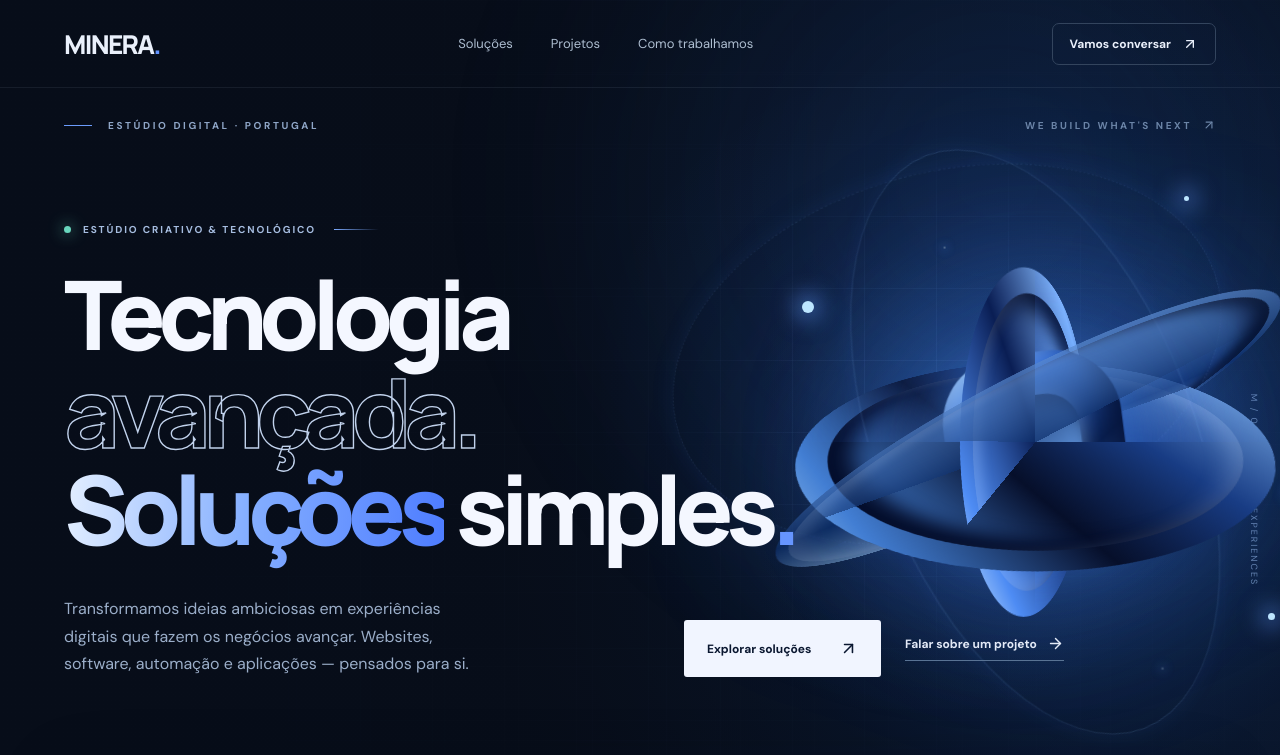
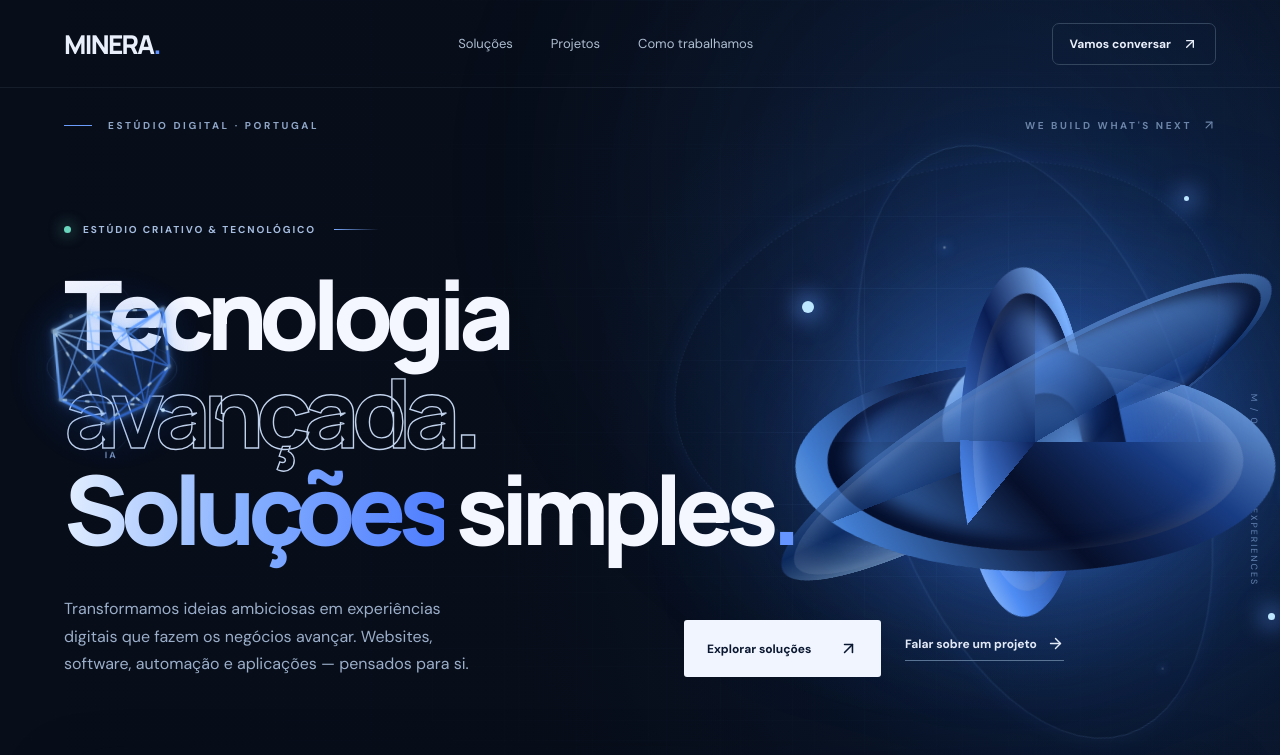
Before and after one commit to antoniomanuel121-lang/WebsiteMinera, a React (Vite) app: page / in a window 1280 px wide. Shown: the top 755 px of the page. Built offline with nearby package versions, Linux system fonts and the light colour scheme; a web font is replaced by a local one.

Commit message:
Add files via upload

```diff
--- a/src/App.tsx
+++ b/src/App.tsx
@@ -14,35 +14,45 @@ const offerings = [
    It is separate from the original Hero rings, which are intentionally unchanged. */
 type Point = [number, number];
 const digitalShapes: Point[][][] = [
-  // Core: three faceted, orbit-like paths.
+  // Living seed: faceted energy crystal with inner diagonals.
   [
-    [[50,7],[76,17],[93,44],[83,77],[50,94],[18,78],[7,48],[22,19],[50,7]],
-    [[50,7],[50,94],[7,48],[93,44],[50,7],[18,78],[83,77],[50,94],[50,7]],
-    [[22,19],[76,17],[83,77],[18,78],[22,19],[50,46],[93,44],[50,94],[22,19]]
+    [[50,5],[79,19],[94,49],[79,81],[50,95],[21,81],[6,49],[21,19],[50,5]],
+    [[50,5],[50,95],[6,49],[94,49],[50,5],[21,81],[79,81],[50,95],[50,5]],
+    [[21,19],[79,19],[79,81],[21,81],[21,19],[50,49],[94,49],[50,95],[21,19]],
+    [[50,5],[79,19],[50,49],[21,19],[50,5],[79,81],[50,49],[21,81],[50,5]],
+    [[6,49],[21,19],[50,49],[79,19],[94,49],[79,81],[50,49],[21,81],[6,49]]
   ],
-  // Websites: browser outline, top bar, page structure.
+  // Website: recognisable browser, header dots, hero card, text and sidebar.
   [
-    [[9,18],[91,18],[91,83],[9,83],[9,18],[9,18],[9,18],[9,18],[9,18]],
-    [[9,32],[91,32],[91,32],[91,32],[91,32],[91,32],[91,32],[91,32],[91,32]],
-    [[18,44],[52,44],[52,53],[18,53],[18,44],[61,44],[81,44],[81,71],[61,71]]
+    [[7,14],[93,14],[93,86],[7,86],[7,14],[7,14],[7,14],[7,14],[7,14]],
+    [[7,30],[93,30],[93,30],[93,30],[93,30],[93,30],[93,30],[93,30],[93,30]],
+    [[14,41],[57,41],[57,70],[14,70],[14,41],[14,41],[14,41],[14,41],[14,41]],
+    [[65,41],[85,41],[85,47],[65,47],[65,41],[65,56],[85,56],[85,56],[85,56]],
+    [[15,22],[17,22],[17,22],[23,22],[25,22],[25,22],[31,22],[33,22],[33,22]]
   ],
-  // Software: connected system modules.
+  // Software: four dashboard cards, side navigation and chart.
   [
-    [[9,18],[44,18],[44,43],[9,43],[9,18],[56,57],[91,57],[91,84],[56,84]],
-    [[50,7],[50,32],[50,32],[50,32],[50,32],[50,69],[50,69],[50,69],[50,69]],
-    [[9,60],[42,60],[42,86],[9,86],[9,60],[58,13],[91,13],[91,39],[58,39]]
+    [[8,12],[92,12],[92,88],[8,88],[8,12],[8,12],[8,12],[8,12],[8,12]],
+    [[28,12],[28,88],[28,88],[28,88],[28,88],[28,88],[28,88],[28,88],[28,88]],
+    [[35,22],[60,22],[60,45],[35,45],[35,22],[35,22],[35,22],[35,22],[35,22]],
+    [[67,22],[85,22],[85,45],[67,45],[67,22],[67,22],[67,22],[67,22],[67,22]],
+    [[35,75],[42,62],[51,68],[61,55],[71,61],[82,51],[85,51],[85,79],[35,79]]
   ],
-  // AI and automation: connected neural nodes.
+  // AI: luminous neural constellation, interconnected layers and routes.
   [
-    [[13,50],[35,18],[62,29],[87,9],[74,59],[93,85],[55,91],[35,65],[13,50]],
-    [[13,50],[35,65],[62,29],[74,59],[35,18],[55,91],[87,9],[93,85],[13,50]],
-    [[35,18],[13,50],[55,91],[93,85],[74,59],[87,9],[62,29],[35,65],[35,18]]
+    [[10,24],[35,12],[62,26],[88,11],[91,52],[73,79],[46,90],[13,73],[10,24]],
+    [[10,24],[38,47],[62,26],[73,79],[38,47],[13,73],[46,90],[91,52],[10,24]],
+    [[35,12],[38,47],[62,26],[91,52],[73,79],[46,90],[13,73],[35,12],[35,12]],
+    [[10,24],[62,26],[38,47],[88,11],[73,79],[38,47],[46,90],[13,73],[10,24]],
+    [[35,12],[88,11],[91,52],[46,90],[10,24],[73,79],[13,73],[62,26],[35,12]]
   ],
-  // Apps: phone outline, speaker and screen controls.
+  // Apps: retain recognisable phone silhouette and interface.
   [
     [[29,6],[71,6],[77,12],[77,88],[71,94],[29,94],[23,88],[23,12],[29,6]],
     [[42,15],[58,15],[58,15],[58,15],[58,15],[58,15],[58,15],[58,15],[58,15]],
-    [[33,32],[67,32],[67,59],[33,59],[33,32],[34,70],[66,70],[66,78],[34,78]]
+    [[33,32],[67,32],[67,59],[33,59],[33,32],[34,70],[66,70],[66,78],[34,78]],
+    [[37,38],[63,38],[63,53],[37,53],[37,38],[37,38],[37,38],[37,38],[37,38]],
+    [[40,84],[60,84],[60,84],[60,84],[60,84],[60,84],[60,84],[60,84],[60,84]]
   ]
 ];
 const clamp01=(n:number)=>Math.min(1,Math.max(0,n));
@@ -60,21 +70,31 @@ function DigitalCore(){
       const sections=['websites','software','automacao','apps'].map(id=>document.getElementById(id));
       const services=document.getElementById('solucoes');
       if(!hero||!services||sections.some(x=>!x))return;
-      const y=window.scrollY+window.innerHeight*.54;
-      const heroEnd=hero.offsetTop+hero.offsetHeight;
-      const bounds=[heroEnd-window.innerHeight*.30,...sections.map(x=>x!.getBoundingClientRect().top+window.scrollY+Math.min(x!.offsetHeight*.42,window.innerHeight*.36))];
+      const y=window.scrollY+window.innerHeight*.52;
+      const heroEnd=hero.getBoundingClientRect().bottom+window.scrollY;
+      const centers=sections.map(el=>{const r=el!.getBoundingClientRect();return r.top+window.scrollY+r.height*.5});
+      // Hold each finished icon through most of its section; morph near the next section.
       let progress=0;
-      if(y>=bounds[4])progress=4;
-      else if(y>bounds[0]){
-        for(let i=0;i<4;i++)if(y<=bounds[i+1]){
-          progress=i+clamp01((y-bounds[i])/(bounds[i+1]-bounds[i]||1));
-          break;
+      const first=centers[0];
+      const firstStart=heroEnd-window.innerHeight*.12;
+      if(y<first){progress=clamp01((y-firstStart)/(first-firstStart||1));}
+      else {
+        progress=4;
+        for(let i=0;i<3;i++){
+          const a=centers[i], b=centers[i+1], gap=b-a;
+          if(y<b){
+            const transitionStart=a+gap*.62;
+            progress=i+1+clamp01((y-transitionStart)/(b-transitionStart||1));
+            break;
+          }
         }
       }
       setStage(progress);
       setHeroMode(window.scrollY<heroEnd-window.innerHeight*.25);
       const last=sections[3]!;
-      setVisible(window.innerWidth>=1100 && window.scrollY+window.innerHeight*.7 < last.getBoundingClientRect().bottom+window.scrollY && window.scrollY<heroEnd+services.offsetHeight);
+      const lastEnd=last.getBoundingClientRect().bottom+window.scrollY;
+      setVisible(window.innerWidth>=1100 && y<lastEnd+window.innerHeight*.12);
+
     };
     const onScroll=()=>{if(!raf)raf=requestAnimationFrame(update)};
     update();
@@ -90,11 +110,18 @@ function DigitalCore(){
       return `${x.toFixed(2)} ${y.toFixed(2)}`;
     }).join(' L ');
   });
+  const aiNodes: Point[]=[[10,24],[35,12],[62,26],[88,11],[91,52],[73,79],[46,90],[13,73],[38,47]];
+  const aiAlpha=clamp01(1-Math.abs(stage-3)*1.6);
   return <div className={`digital-core ${visible?'digital-core-visible':''} ${heroMode?'digital-core-hero':''}`} aria-hidden="true">
     <div className="digital-core-aura"/>
+    <div className="digital-core-orbit digital-core-orbit-a"/>
+    <div className="digital-core-orbit digital-core-orbit-b"/>
+    <span className="digital-core-spark digital-core-spark-one"/><span className="digital-core-spark digital-core-spark-two"/>
     <svg viewBox="0 0 100 100" className="digital-core-svg">
       <defs><linearGradient id="digital-core-stroke" x1="0" y1="0" x2="1" y2="1"><stop stopColor="#A9D6FF"/><stop offset=".5" stopColor="#478BFF"/><stop offset="1" stopColor="#2353B7"/></linearGradient></defs>
-      {paths.map((d,i)=><path key={i} d={d} fill="none" stroke="url(#digital-core-stroke)" strokeWidth={i===0?1.65:1.15} strokeLinejoin="round" strokeLinecap="round" opacity={1-i*.15}/>)}
+      {paths.map((d,i)=><path key={i} d={d} className={i===0?'digital-core-primary':'digital-core-trace'} fill="none" stroke="url(#digital-core-stroke)" strokeWidth={i===0?1.9:1.1} strokeLinejoin="round" strokeLinecap="round" opacity={1-i*.1}/>)}
+      <path d={paths[4]} className="digital-core-energy" fill="none" stroke="#C8E8FF" strokeWidth="1.5" strokeDasharray="2 14" strokeLinecap="round"/>
+      {aiNodes.map((p,i)=><circle key={i} cx={p[0]} cy={p[1]} r={i%3===0?2.2:1.6} fill="#C2E8FF" opacity={aiAlpha} className="digital-core-neuron"/>)}
       <circle cx="50" cy="50" r="2.2" fill="#A6D2FF" opacity={Math.max(0,1-stage*2)}/>
     </svg>
     <span className="digital-core-caption">{['DIGITAL CORE','WEB','SOFTWARE','IA','APPS'][Math.round(stage)]}</span>
--- a/src/styles.css
+++ b/src/styles.css
@@ -126,3 +126,23 @@
 @keyframes digital-core-pulse {50%{opacity:.5;transform:scale(1.07)}}
 @media (max-width:1099px){.digital-core{display:none}}
 @media (prefers-reduced-motion:reduce){.digital-core-aura{animation:none}.digital-core{transition:none}}
+
+/* v0.5.1 — slower service storytelling and a living morphing core. */
+@media (min-width:1100px){
+  .services-list .service-row{min-height:680px; padding-top:clamp(115px,11vh,170px);padding-bottom:clamp(115px,11vh,170px)}
+}
+.digital-core {width:clamp(122px,11vw,180px);left:clamp(18px,3.2vw,58px)}
+.digital-core-svg{z-index:2;overflow:visible;animation:digital-core-float 7s ease-in-out infinite}
+.digital-core-aura{background:radial-gradient(circle,rgba(67,137,255,.22),rgba(37,87,194,.07) 42%,transparent 70%);animation:digital-core-pulse 4.2s ease-in-out infinite}
+.digital-core-orbit{position:absolute;inset:4%;border:1px solid rgba(100,165,255,.14);border-radius:50%;transform:rotateX(65deg) rotate(-24deg);animation:digital-core-orbit 16s linear infinite}
+.digital-core-orbit-b{inset:-8%;transform:rotateY(68deg) rotate(25deg);animation-duration:22s;animation-direction:reverse;border-color:rgba(115,173,255,.09)}
+.digital-core-spark{position:absolute;width:4px;height:4px;border-radius:50%;background:#C7E7FF;box-shadow:0 0 9px 3px rgba(84,155,255,.65);animation:digital-core-twinkle 3s ease-in-out infinite}
+.digital-core-spark-one{top:13%;left:20%}.digital-core-spark-two{bottom:20%;right:12%;animation-delay:1.4s}
+.digital-core-energy{opacity:.85;animation:digital-core-flow 5s linear infinite}
+.digital-core-neuron{filter:drop-shadow(0 0 2px #A3D8FF);animation:digital-core-twinkle 2.8s ease-in-out infinite}
+.digital-core-primary{filter:drop-shadow(0 0 2px rgba(112,177,255,.5))}
+@keyframes digital-core-float{0%,100%{transform:translateY(0) rotate(-2deg)}50%{transform:translateY(-7px) rotate(2deg)}}
+@keyframes digital-core-orbit{to{rotate:360deg}}
+@keyframes digital-core-twinkle{0%,100%{filter:brightness(.7);opacity:.45}50%{filter:brightness(1.5);opacity:1}}
+@keyframes digital-core-flow{to{stroke-dashoffset:-160}}
+@media (prefers-reduced-motion:reduce){.digital-core-svg,.digital-core-orbit,.digital-core-spark,.digital-core-energy,.digital-core-neuron{animation:none}}
```
Also changed, not shown: 1 other file (tests, documents, lock files or other folders).
